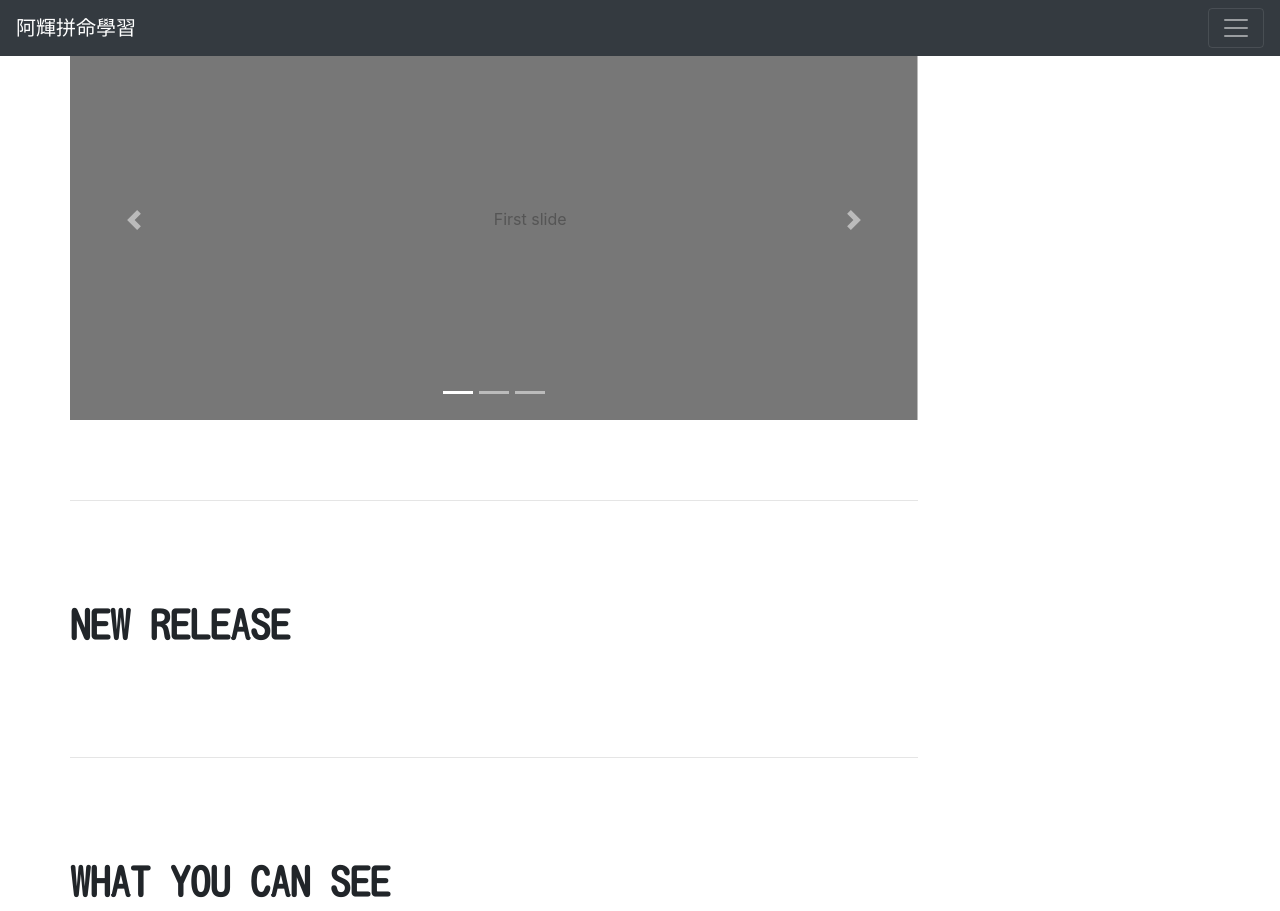
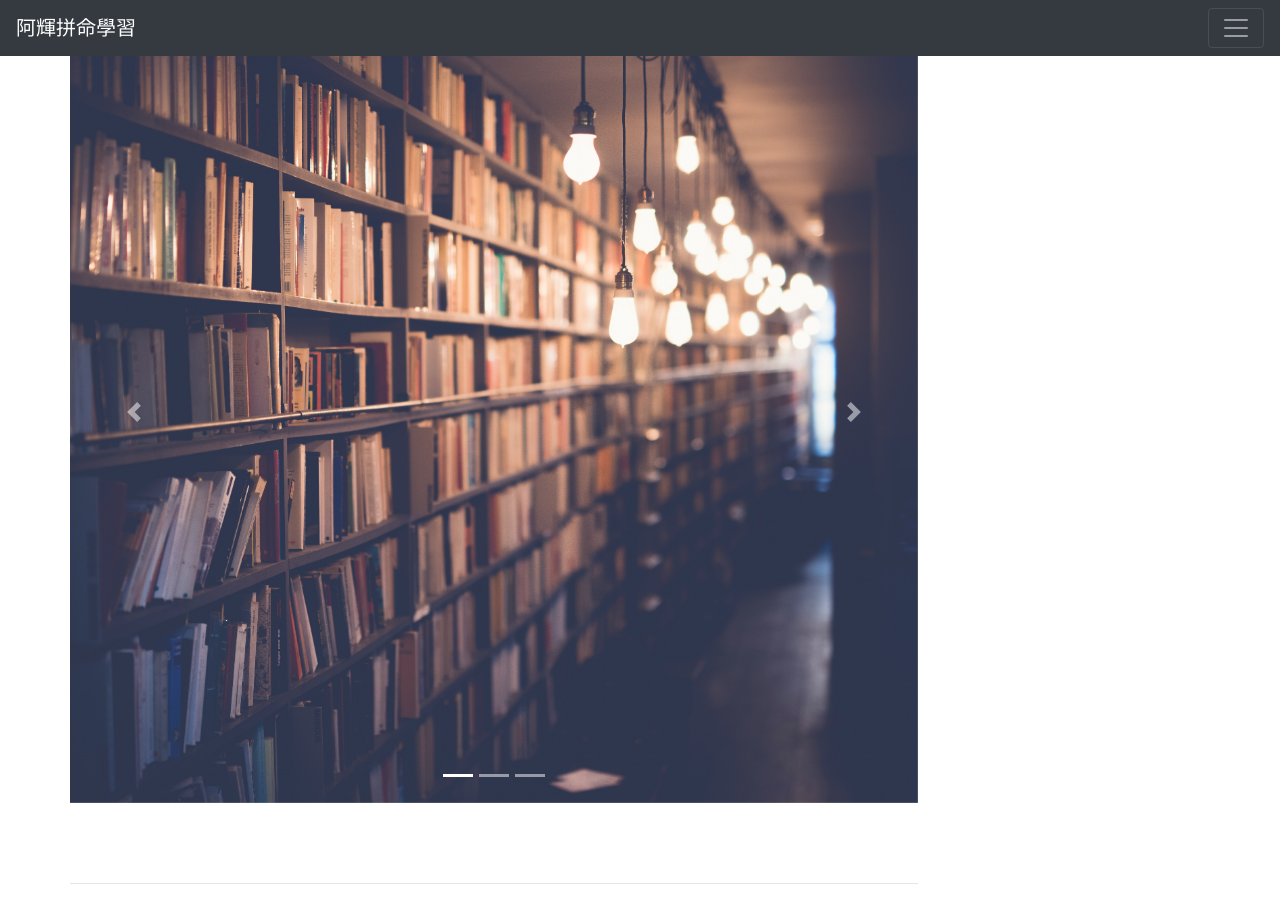
Before and after one commit to NatsukiNateYamashita/my-first-blog, a Django app: page / in a window 1280 px wide. Shown: the top 911 px of the page. Run offline with Django 3.2, Linux system fonts and the light colour scheme; data that the repository does not hold is empty; parts of the project's set-up code (start-up, migrations or seed data) failed here and were passed over; some libraries are stand-ins or nearby versions.

Commit message:
added the images in carousel in index

```diff
--- a/blog/templates/index.html
+++ b/blog/templates/index.html
@@ -11,13 +11,13 @@
   </ol>
   <div class="carousel-inner">
     <div class="carousel-item active">
-      <svg class="bd-placeholder-img bd-placeholder-img-lg d-block w-100" width="800" height="400" xmlns="http://www.w3.org/2000/svg" preserveAspectRatio="xMidYMid slice" focusable="false" role="img" aria-label="Placeholder: First slide"><title>Placeholder</title><rect width="100%" height="100%" fill="#777"/><text x="50%" y="50%" fill="#555" dy=".3em">First slide</text></svg>
+      <img class="carousel-image img-fluid mx-auto" src="../media/images/carousel_library.jpg" alt="First-slide"></img>
     </div>
     <div class="carousel-item">
-      <svg class="bd-placeholder-img bd-placeholder-img-lg d-block w-100" width="800" height="400" xmlns="http://www.w3.org/2000/svg" preserveAspectRatio="xMidYMid slice" focusable="false" role="img" aria-label="Placeholder: Second slide"><title>Placeholder</title><rect width="100%" height="100%" fill="#666"/><text x="50%" y="50%" fill="#444" dy=".3em">Second slide</text></svg>
+      <img class="carousel-image img-fluid mx-auto" src="../media/images/carousel_workandplay.jpg" alt="Second-slide"></img>
     </div>
     <div class="carousel-item">
-      <svg class="bd-placeholder-img bd-placeholder-img-lg d-block w-100" width="800" height="400" xmlns="http://www.w3.org/2000/svg" preserveAspectRatio="xMidYMid slice" focusable="false" role="img" aria-label="Placeholder: Third slide"><title>Placeholder</title><rect width="100%" height="100%" fill="#555"/><text x="50%" y="50%" fill="#333" dy=".3em">Third slide</text></svg>
+      <img class="carousel-image img-fluid mx-auto" src="../media/images/carousel_goupandneverstop.jpg" alt="Third-slide"></img>
     </div>
   </div>
   <a class="carousel-control-prev" href="#carouselExampleIndicators" role="button" data-slide="prev">
```
Also changed, not shown: media/images/IMG_0304.JPG (deleted), media/images/IMG_0377.JPG (deleted), media/images/IMG_9350.JPG (deleted), media/images/IMG_9350_WnBbP94.JPG (deleted), media/images/IMG_9350_joPl5SK.JPG (deleted), media/images/S__87973893.jpg (deleted), media/images/logo.png (deleted).
